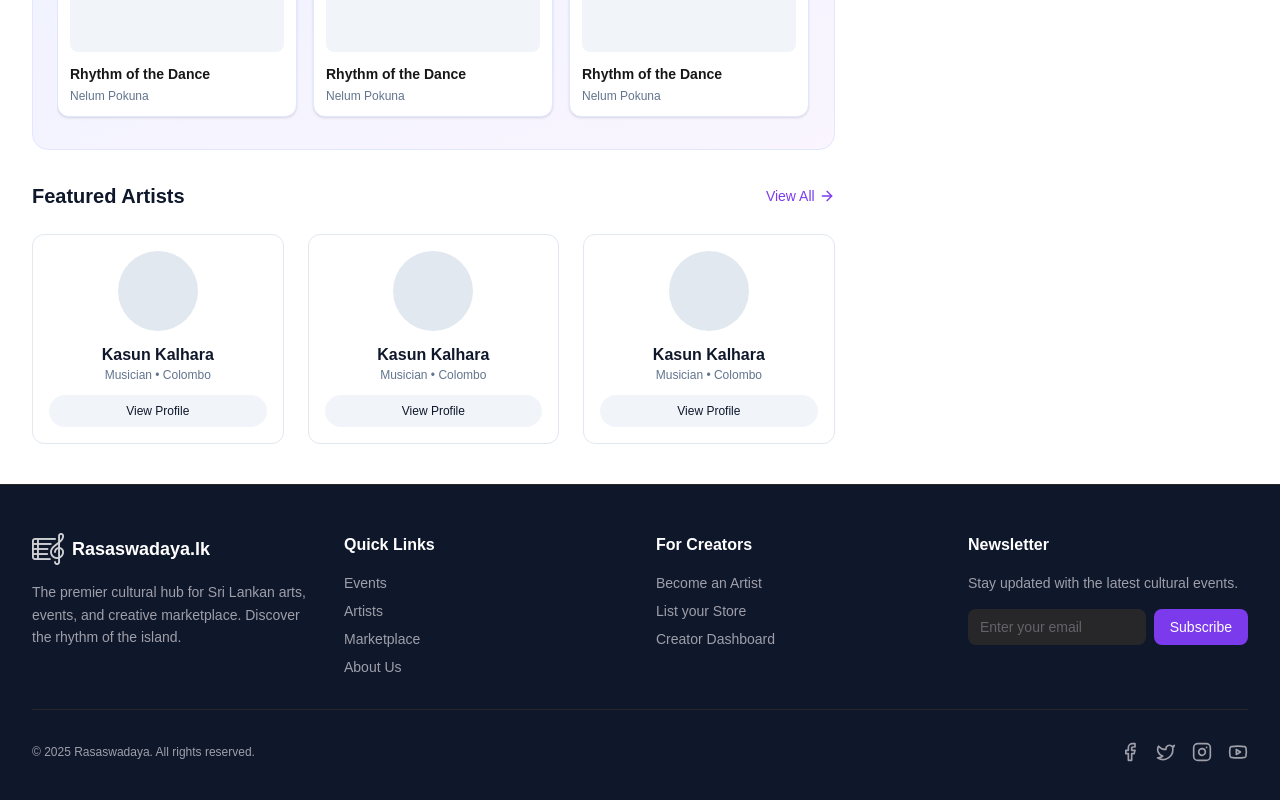
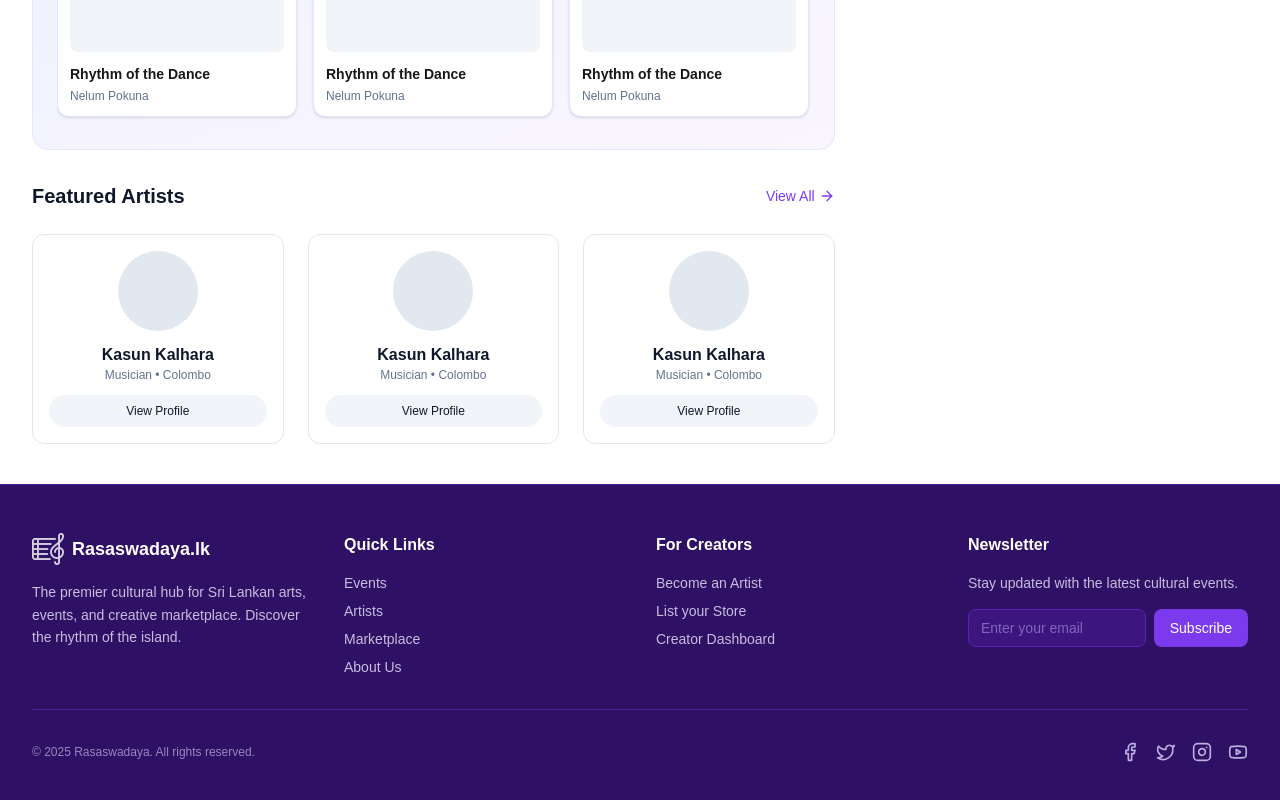
Before and after one commit to rowneth/Rasaswadaya, a Next.js app in the folder apps/web/: page / in a window 1280 px wide. Shown: the part 1296-2096 px from the top of the page. Built offline with nearby package versions, Linux system fonts and the light colour scheme.

Commit message:
Update footer to dark purple theme

```diff
--- a/apps/web/src/components/Footer.tsx
+++ b/apps/web/src/components/Footer.tsx
@@ -4,7 +4,7 @@ import { Facebook, Twitter, Instagram, Youtube } from "lucide-react";
 
 export function Footer() {
   return (
-    <footer className="bg-slate-900 text-zinc-400 py-12 border-t border-zinc-800">
+    <footer className="bg-brand-950 text-brand-100/80 py-12 border-t border-brand-900">
       <div className="max-w-7xl mx-auto px-4 sm:px-6 lg:px-8">
         <div className="grid grid-cols-1 md:grid-cols-4 gap-8 mb-8">
           <div className="space-y-4">
@@ -49,18 +49,18 @@ export function Footer() {
               <input
                 type="email"
                 placeholder="Enter your email"
-                className="bg-zinc-800 border-none rounded-lg px-3 py-2 text-sm w-full focus:ring-2 focus:ring-brand-500"
+                className="bg-brand-900/50 text-white placeholder:text-brand-300/50 border border-brand-800 rounded-lg px-3 py-2 text-sm w-full focus:ring-2 focus:ring-brand-500 focus:outline-none"
               />
-              <button className="bg-brand-600 text-white px-4 py-2 rounded-lg text-sm font-medium hover:bg-brand-700 transition-colors">
+              <button className="bg-brand-600 text-white px-4 py-2 rounded-lg text-sm font-medium hover:bg-brand-500 transition-colors">
                 Subscribe
               </button>
             </div>
           </div>
         </div>
 
-        <div className="border-t border-zinc-800 pt-8 flex flex-col md:flex-row justify-between items-center gap-4">
-          <p className="text-xs">© 2025 Rasaswadaya. All rights reserved.</p>
-          <div className="flex gap-4">
+        <div className="border-t border-brand-900 pt-8 flex flex-col md:flex-row justify-between items-center gap-4">
+          <p className="text-xs text-brand-200/60">© 2025 Rasaswadaya. All rights reserved.</p>
+          <div className="flex gap-4 text-brand-200/80">
             <a href="#" className="hover:text-white transition-colors"><Facebook className="w-5 h-5" /></a>
             <a href="#" className="hover:text-white transition-colors"><Twitter className="w-5 h-5" /></a>
             <a href="#" className="hover:text-white transition-colors"><Instagram className="w-5 h-5" /></a>
```
